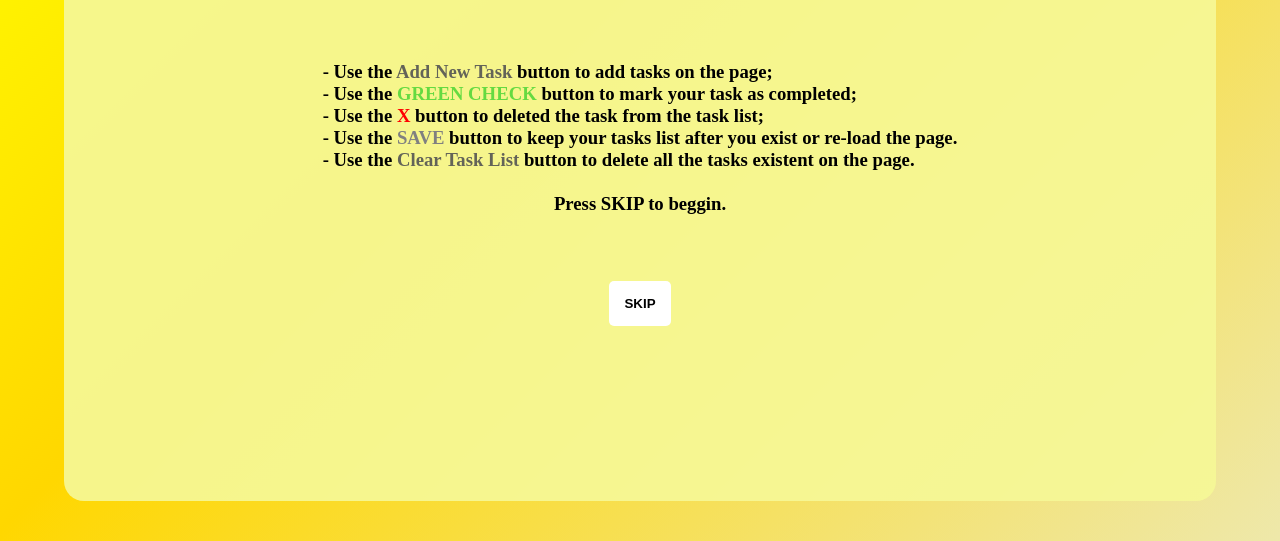
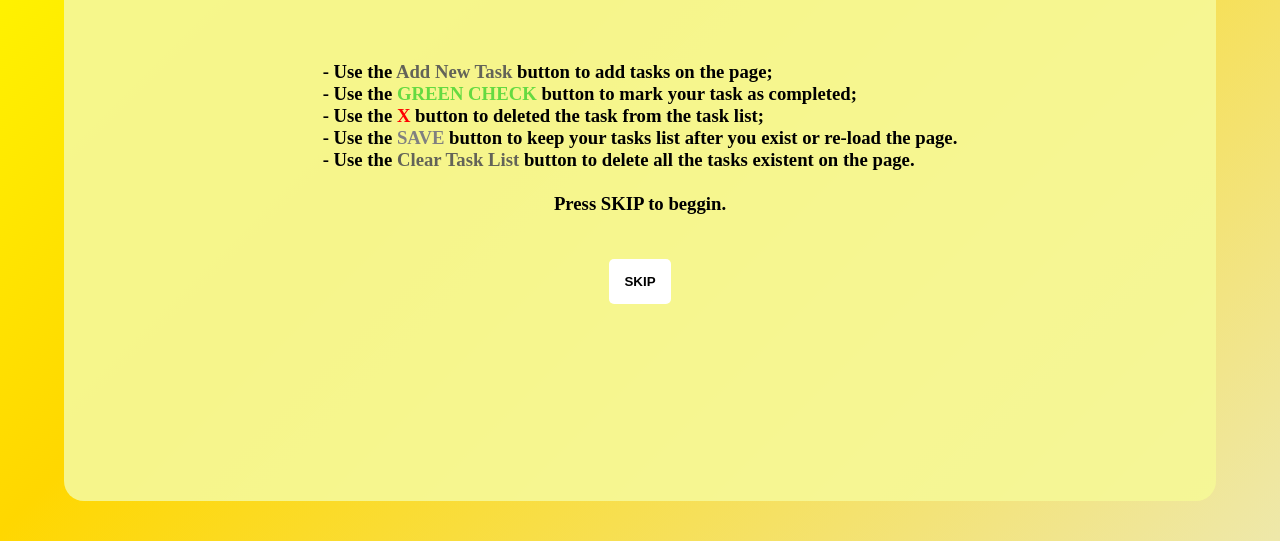
Before and after one commit to anamarina-95/TasksApp, a plain HTML site: page index.html in a window 1280 px wide. Shown: the part 259-800 px from the top of the page. Drawn offline with nearby package versions, Linux system fonts and the light colour scheme.

Commit message:
Update index.html

```diff
--- a/index.html
+++ b/index.html
@@ -27,7 +27,7 @@
                     the page.<br><br>
                 </h3>
             </div>
-            <h3>Press SKIP to beggin.<br><br><br><br></h3>
+            <h3>Press SKIP to beggin.<br><br><br></h3>
             <button class="bannerbutton">SKIP</button>
         </div>
     </div>
```
